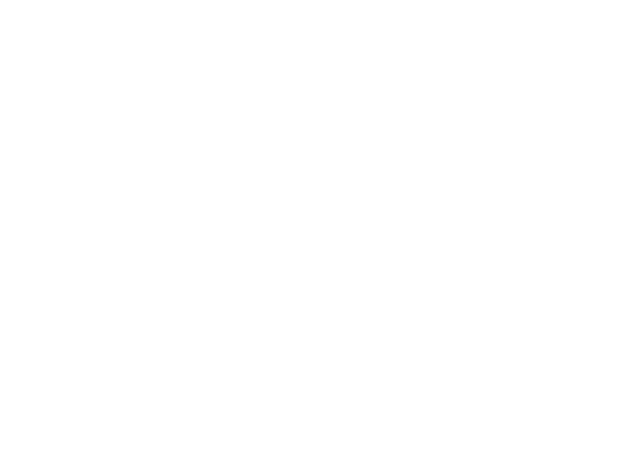
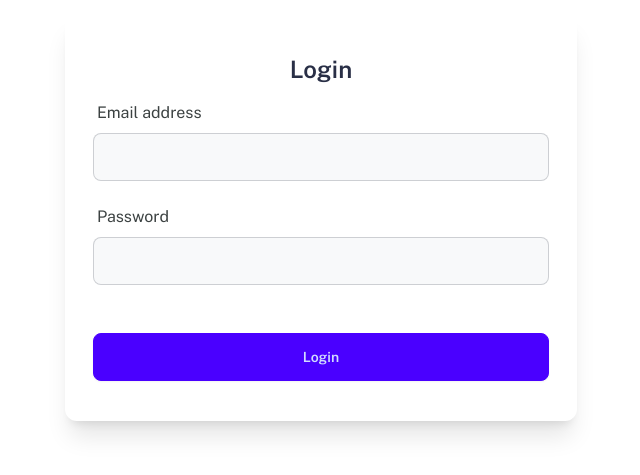
Before and after one commit to anamulhaque22/clothing-shop, a Next.js app in the folder admin-client/: page / in a window 1280 px wide. Shown: the part 183-658 px from the top of the page, without its empty margins (319-959 px from the left). Built offline with nearby package versions, Linux system fonts and the light colour scheme.

Commit message:
Added login page

```diff
--- a/admin-client/app/page.js
+++ b/admin-client/app/page.js
@@ -1,3 +1,5 @@
+import Login from "@/views/login";
+
 export default function Home() {
-  return <div></div>;
+  return <Login />;
 }
--- a/admin-client/components/Input/InputText.jsx
+++ b/admin-client/components/Input/InputText.jsx
@@ -1,16 +1,44 @@
-export default function InputText({ label, type }) {
+"use client";
+
+import { Controller } from "react-hook-form";
+
+function InputText({
+  type,
+  name,
+  placeholder,
+  defaultValue,
+  labelTitle,
+  labelStyle,
+  containerStyle,
+}) {
   return (
-    <div className="form-control w-full">
-      <label htmlFor="name" className="label label-text text-text">
-        Product Name
-      </label>
-      <input
-        type="text"
-        value={title}
-        onChange={(e) => setTitle(e.target.value)}
-        required
-        className="input  input-bordered w-full h-10 focus:outline-1 focus:outline-offset-1"
-      />
-    </div>
+    <Controller
+      name={name}
+      defaultValue={defaultValue ?? ""}
+      render={({ field, fieldState }) => (
+        <div className={`form-control w-full ${containerStyle}`}>
+          <label
+            htmlFor="userName"
+            className={`label font-causten-semi-bold text-base text-[#3C4242] ${labelStyle}`}
+          >
+            {labelTitle}
+          </label>
+          <input
+            type={type || "text"}
+            placeholder={placeholder || ""}
+            className="input text-text  input-bordered w-full focus:outline-none bg-secondary focus:bg-white dark:focus:bg-secondary"
+            name={name}
+            {...field}
+          />
+          {fieldState?.error?.message && (
+            <p className="text-red-500 text-sm mt-1">
+              {fieldState.error.message}
+            </p>
+          )}
+        </div>
+      )}
+    />
   );
 }
+
+export default InputText;
--- a/admin-client/components/Logo.jsx
+++ b/admin-client/components/Logo.jsx
@@ -14,6 +14,7 @@ export default function Logo() {
         height={100}
         src="/images/euphoria-white.png"
         alt="Admin Logo"
+        priority={true}
       />
     );
   }
@@ -26,6 +27,7 @@ export default function Logo() {
         className="!text-text dark:!stroke-white dark:!fill-white"
         src="/images/euphoria.png"
         alt="Admin Logo"
+        priority={true}
       />
     );
   }
--- /dev/null
+++ b/admin-client/services/api/use-fetch-base.js
@@ -0,0 +1,6 @@
+"use client";
+import { useCallback } from "react";
+
+function useFetchBase() {
+  return useCallback(async () => {}, []);
+}
--- a/admin-client/tailwind.config.js
+++ b/admin-client/tailwind.config.js
@@ -4,6 +4,7 @@ module.exports = {
     "./pages/**/*.{js,ts,jsx,tsx,mdx}",
     "./components/**/*.{js,ts,jsx,tsx,mdx}",
     "./app/**/*.{js,ts,jsx,tsx,mdx}",
+    "./views/**/*.{js,ts,jsx,tsx,mdx}",
   ],
   darkMode: "class",
   theme: {
--- /dev/null
+++ b/admin-client/views/login/components/LandingIntro.jsx
@@ -0,0 +1,34 @@
+import Image from "next/image";
+import TemplatePointers from "./components/TemplatePointers";
+
+function LandingIntro() {
+  return (
+    <div className="hero min-h-full rounded-l-xl bg-base-200">
+      <div className="hero-content py-12">
+        <div className="max-w-md">
+          <h1 className="text-3xl text-center font-bold ">
+            <Image
+              src="/logo192.png"
+              className="w-12 inline-block mr-2 mask mask-circle"
+              alt="dashwind-logo"
+            />
+            DashWind
+          </h1>
+
+          <div className="text-center mt-12">
+            <img
+              src="./intro.png"
+              alt="Dashwind Admin Template"
+              className="w-48 inline-block"
+            ></img>
+          </div>
+
+          {/* Importing pointers component */}
+          <TemplatePointers />
+        </div>
+      </div>
+    </div>
+  );
+}
+
+export default LandingIntro;
--- /dev/null
+++ b/admin-client/views/login/index.jsx
@@ -0,0 +1,79 @@
+"use client";
+import { yupResolver } from "@hookform/resolvers/yup";
+import Link from "next/link";
+import { FormProvider, useForm } from "react-hook-form";
+import * as yup from "yup";
+import InputText from "../../components/Input/InputText";
+
+const validationSchema = yup.object().shape({
+  email: yup.string().email().required("Email is required"),
+  password: yup
+    .string()
+    .min(6, "Password must be at least 6 characters")
+    .required("Password is required"),
+});
+
+function Login() {
+  const methods = useForm({
+    resolver: yupResolver(validationSchema),
+    defaultValues: {
+      email: "",
+      password: "",
+    },
+  });
+
+  const { handleSubmit, setError } = methods;
+
+  const onSubmit = handleSubmit(async (formData) => {});
+  return (
+    <div className="bg-primary h-screen">
+      <div className="card mx-auto flex justify-center items-center h-full">
+        <div className="px-7 py-10 shadow-xl w-full max-w-lg rounded-xl">
+          <h2 className="text-2xl font-semibold mb-2 text-center text-text">
+            Login
+          </h2>
+          <FormProvider {...methods}>
+            <form onSubmit={onSubmit}>
+              <div className="mb-4">
+                <InputText
+                  type="text"
+                  name="email"
+                  placeholder={""}
+                  labelTitle="Email address"
+                  containerStyle="mt-0 "
+                  labelStyle=""
+                />
+
+                <InputText
+                  type="password"
+                  name="password"
+                  containerStyle="mt-4"
+                  labelTitle="Password"
+                />
+              </div>
+
+              <div className="text-right text-primary">
+                <Link href="/forgot-password">
+                  <span className="text-sm  inline-block  hover:text-primary hover:underline hover:cursor-pointer transition duration-200">
+                    Forgot Password?
+                  </span>
+                </Link>
+              </div>
+
+              <button
+                type="submit"
+                className={
+                  "btn mt-2 w-full btn-primary" + (false ? " loading" : "")
+                }
+              >
+                Login
+              </button>
+            </form>
+          </FormProvider>
+        </div>
+      </div>
+    </div>
+  );
+}
+
+export default Login;
```
Also changed, not shown: admin-client/package.json (+5 -2 lines), admin-client/services/auth/auth-context.js (added, +24 -0 lines), admin-client/services/auth/auth-provider.jsx (added, +18 -0 lines), admin-client/app/login/page.js (renamed from admin-client/app/(with-dashboard-layout)/login/page.js), admin-client/utils/changeTheme.js (deleted), 2 other files (tests, documents, lock files or other folders).
